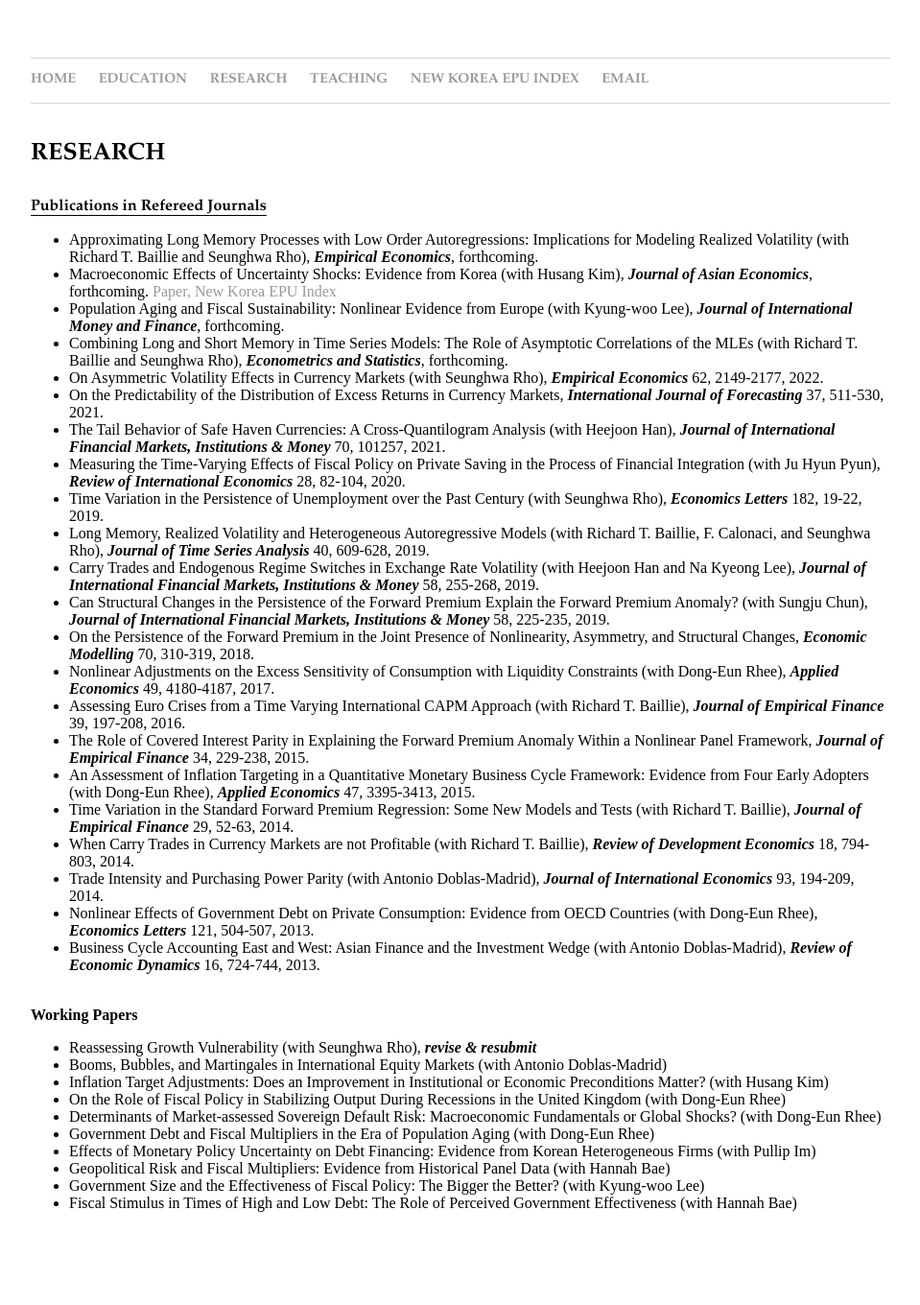
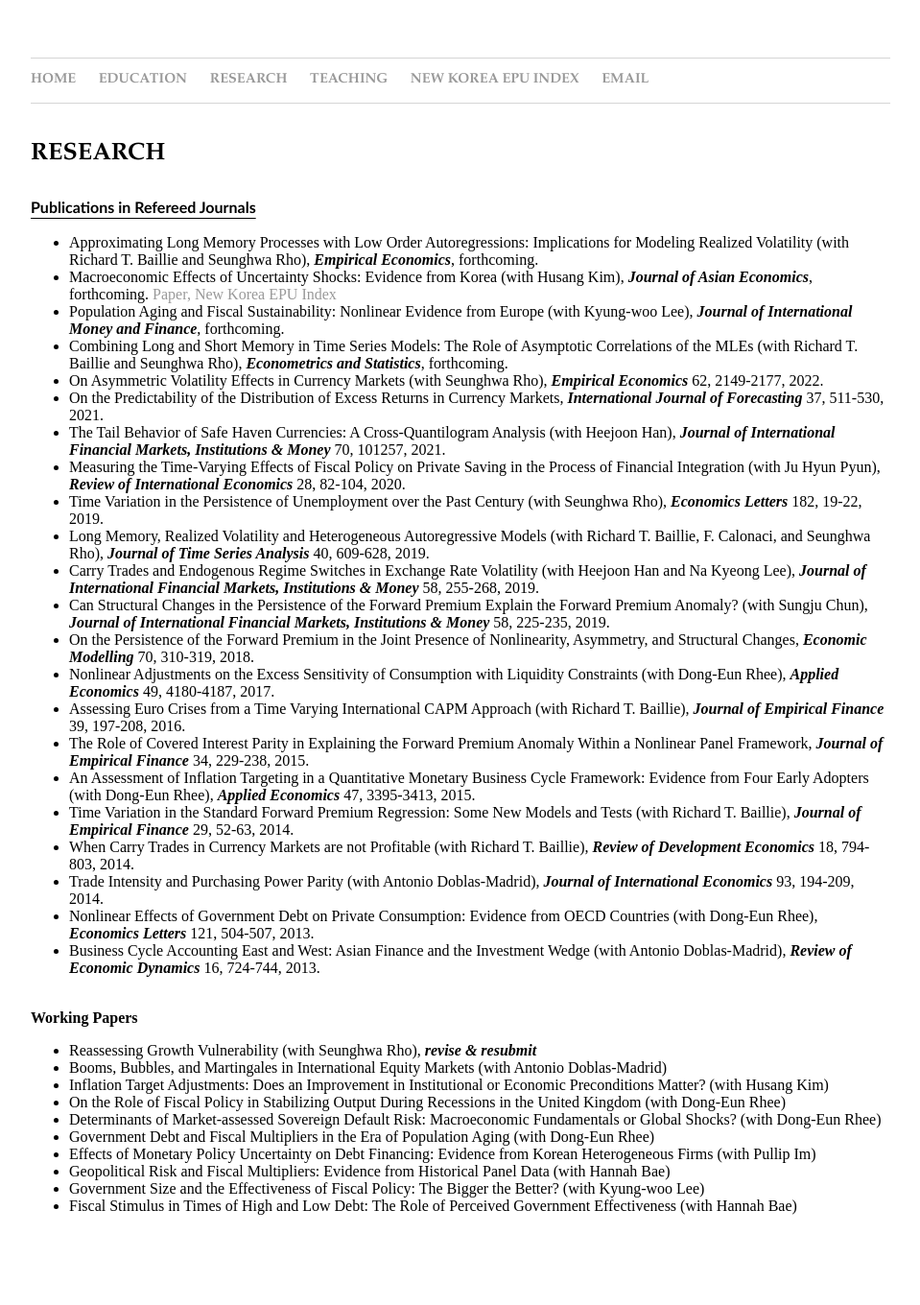
Before and after one commit to dooyeoncho/dooyeoncho.github.io, a Jekyll site: the page built from pages/research.html, in a window 1280 px wide. Shown: the whole page at 96% size, without its empty margins (160-1119 px from the left). Built offline with Jekyll 4.4.1, drawn with Linux system fonts in a browser that asks for light colours.

Commit message:
Update research.html

```diff
--- a/pages/research.html
+++ b/pages/research.html
@@ -12,7 +12,7 @@
 <h1 class="headerstyle">Research</h1>
 </div>
 
-<div><b><p style="text-decoration: underline; text-underline-position:under;">Publications in Refereed Journals</p></b></div>
+<div><b><p style="text-decoration: underline; text-underline-position:under;"><font face="Gill Sans", sans-serif;>Publications in Refereed Journals</font></p></b></div>
 		<div><ul>
 			<li>Approximating Long Memory Processes with Low Order Autoregressions: Implications for Modeling Realized Volatility (with Richard T. Baillie and Seunghwa Rho), <em property="italic"><b>Empirical Economics</b></em>, forthcoming.</li>
 			<li>Macroeconomic Effects of Uncertainty Shocks: Evidence from Korea (with Husang Kim), <em property="italic"><b>Journal of Asian Economics</b></em>, forthcoming. <a href="https://www.sciencedirect.com/science/article/pii/S1049007822001270">Paper,</a> <a href="https://dooyeoncho.github.io/pages/new_korea_epu_index.html">New Korea EPU Index</a></li>
```
